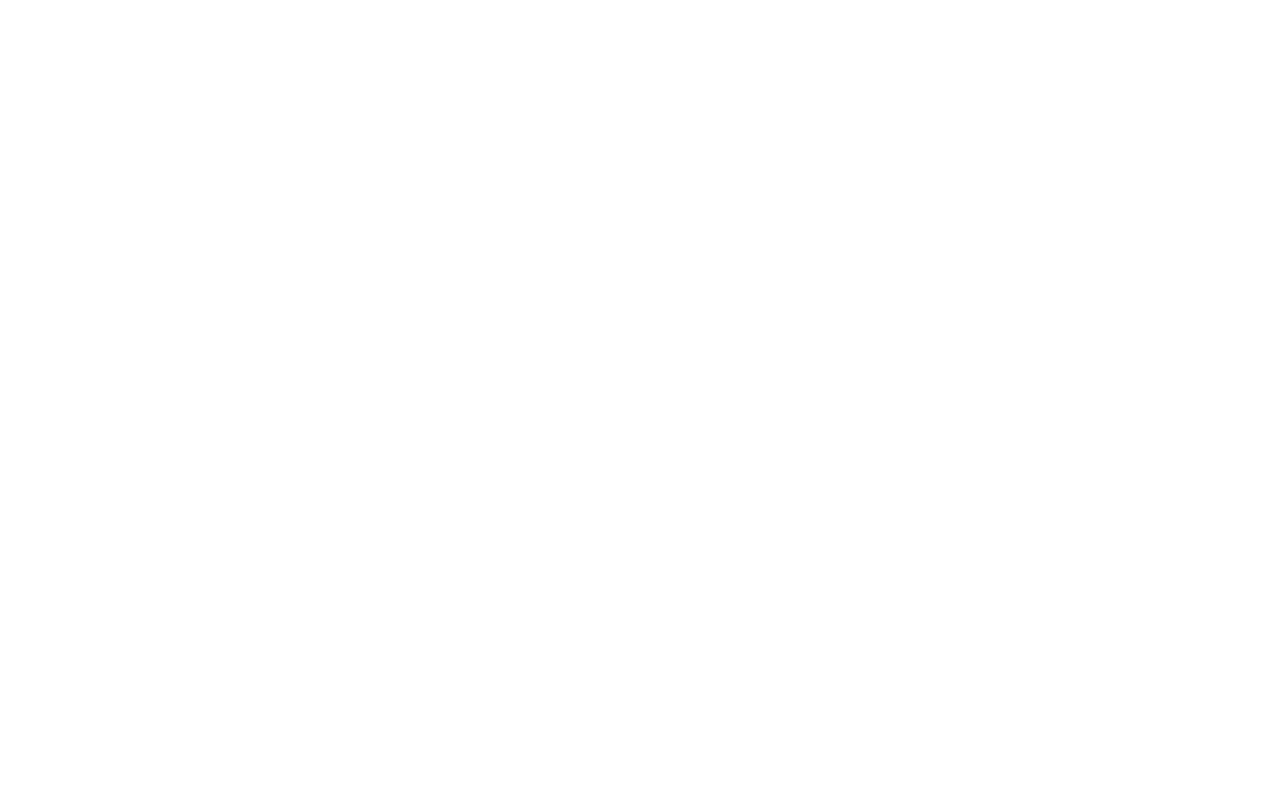
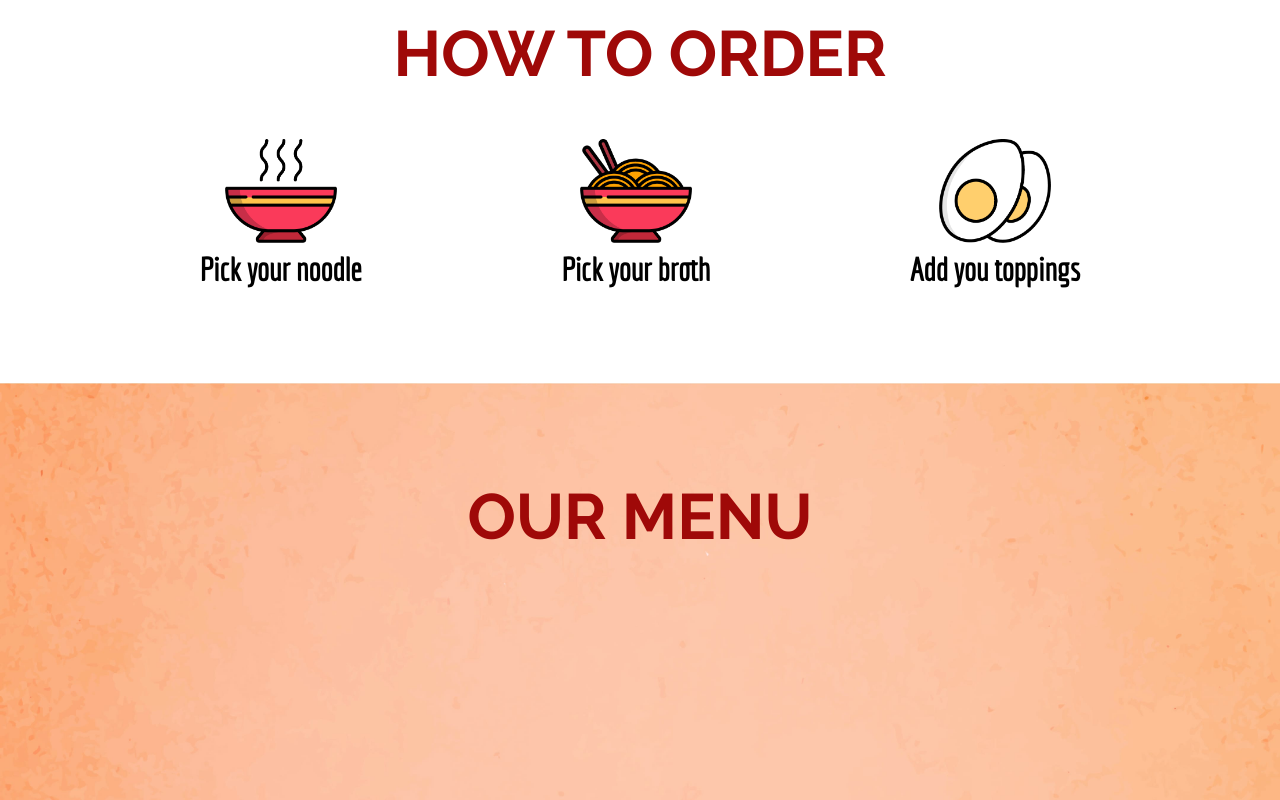
Before and after one commit to Winktory1304/Sakura-Ramen-Angular, an Angular app: page / in a window 1280 px wide. Shown: the part 880-1680 px from the top of the page. Before the commit the page ends 872 px from the top, so only its background shows below. Built offline with nearby package versions, Linux system fonts and the light colour scheme.

Commit message:
finisch how to order

```diff
--- a/src/app/main-content/how-to-order/how-to-order.component.html
+++ b/src/app/main-content/how-to-order/how-to-order.component.html
@@ -1 +1,15 @@
-<p>how-to-order works!</p>
+<h2 class="fontRaleway">HOW TO ORDER</h2>
+<div class="how-to-order">
+    <div class="how-to-order-box">
+        <img src="./../../../assets/img/2. Broth@3x.png">
+        <span>Pick your noodle</span>
+    </div>
+    <div class="how-to-order-box">
+        <img src="./../../../assets/img/1. Noodle@3x.png">
+        <span>Pick your broth</span>
+    </div>
+    <div class="how-to-order-box">
+        <img src="./../../../assets/img/3. Egg@3x.png">
+        <span>Add you toppings</span>
+    </div>
+</div>
--- a/src/app/main-content/how-to-order/how-to-order.component.scss
+++ b/src/app/main-content/how-to-order/how-to-order.component.scss
@@ -0,0 +1,38 @@
+*{
+    margin:0;
+    padding: 0;
+    box-sizing: border-box;
+}
+
+h2{
+    font-weight: bold;
+    font-size: 64px;
+    color: #9F0908;
+    margin-top: 96px;
+    margin-bottom: 48px;
+    text-align: center;
+
+}
+
+.how-to-order{
+    display:flex;
+    justify-content: space-evenly;
+    margin-bottom: 96px;
+    align-items: center;
+
+    span {
+        margin-top: 8px;
+        font: bold 32px 'Economica', sans-serif;
+    }
+
+
+    .how-to-order-box{
+        display: flex;
+        align-items: center;
+        flex-direction: column;
+
+        img{
+            width: 112px;
+        }
+    }
+}
--- /dev/null
+++ b/src/app/main-content/landing-page/landingPage.component.html
@@ -0,0 +1,5 @@
+<section>
+    <app-navbar></app-navbar>
+    <h1 class="fontRaleway">SAKURA RAMEN</h1>
+    <h2 class="fontRaleway">BEST RAMEN IN TOWN</h2>
+</section>
--- a/src/app/main-content/landing-page/landingPage.component.ts
+++ b/src/app/main-content/landing-page/landingPage.component.ts
@@ -5,14 +5,8 @@
 @Component({
     selector: 'app-landingPage',
     standalone: true,
-    imports: [CommonModule, NavbarComponent],
-    template: `
-    <section>
-        <app-navbar></app-navbar>
-        <h1 class="fontRaleway">SAKURA RAMEN</h1>
-        <h2 class="fontRaleway">BEST RAMEN IN TOWN</h2>
-    </section>
-    `,
+    imports: [CommonModule, NavbarComponent,],
+    templateUrl: './landingPage.component.html',
     styleUrls:['./landingPage.component.scss']
 
 })
--- a/src/app/main-content/our-menu/our-menu.component.html
+++ b/src/app/main-content/our-menu/our-menu.component.html
@@ -1 +1,12 @@
-<p>our-menu.component works!</p>
+<section>
+    <h2 class="fontRaleway">OUR MENU</h2>
+    <div class="our-menu-dishes">
+
+    </div>
+    <div class="our-menu-dishes">
+
+    </div>
+    <div class="our-menu-dishes">
+
+    </div>
+</section>
--- a/src/app/main-content/our-menu/our-menu.component.scss
+++ b/src/app/main-content/our-menu/our-menu.component.scss
@@ -0,0 +1,26 @@
+*{
+    margin:0;
+    padding: 0;
+    box-sizing: border-box;
+}
+
+h2{
+    padding-top: 96px;
+    font-weight: bold;
+    font-size: 64px;
+    color: #9F0908;
+    margin-top: 96px;
+    margin-bottom: 48px;
+    text-align: center;
+
+}
+
+section{
+    height: 100vh;
+    width: 100%;
+    background-image: url('./../../../assets/img/1. Desktop@3x.jpg');
+    background-size: cover;
+    background-repeat: none;
+
+
+}
--- a/src/styles.scss
+++ b/src/styles.scss
@@ -202,8 +202,20 @@
     src: url('./assets/fonts/raleway-v34-latin-900italic.woff2') format('woff2');
     /* Chrome 36+, Opera 23+, Firefox 39+, Safari 12+, iOS 10+ */
 }
+/* economica-regular - latin */
+@font-face {
+    font-display: swap; /* Check https://developer.mozilla.org/en-US/docs/Web/CSS/@font-face/font-display for other options. */
+    font-family: 'Economica';
+    font-style: normal;
+    font-weight: 400;
+    src: url('./assets/fonts/economica-v15-latin-regular.woff2') format('woff2'); /* Chrome 36+, Opera 23+, Firefox 39+, Safari 12+, iOS 10+ */
+  }
 
 
 .fontRaleway {
     font-family: 'Raleway';
 }
+
+.fontEconomica{
+    font-family: 'Economica';
+}
```
Also changed, not shown: src/assets/fonts/economica-v15-latin-regular.woff2 (added).
